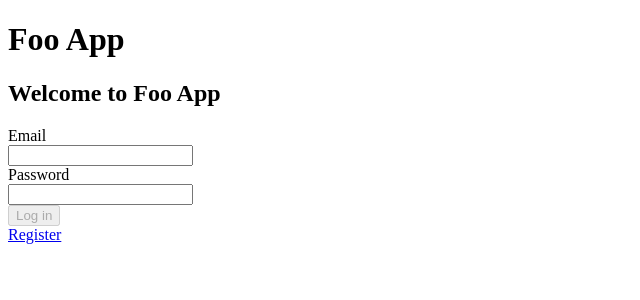
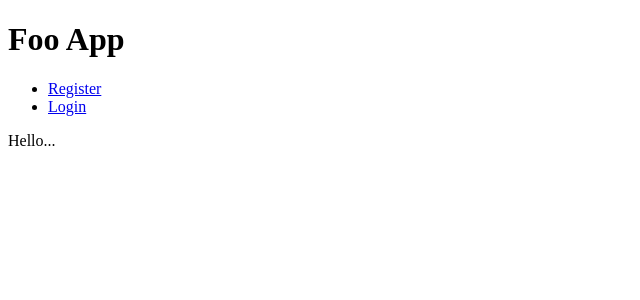
Before and after one commit to SYGMR/e-commerce, a React (Create React App) app in the folder client/: page / in a window 1280 px wide. Shown: the top 300 px of the page, without its empty margins (0-640 px from the left). Built offline with nearby package versions, Linux system fonts and the light colour scheme.

Commit message:
Took loginForm from home page and put it into its own component now accessible through /login

```diff
--- a/client/src/components/app.jsx
+++ b/client/src/components/app.jsx
@@ -7,6 +7,7 @@ import LandingPage from './landing-page';
 import AdminPage from './admin-page';
 import Dashboard from './dashboard';
 import RegistrationPage from './registration-page';
+import LoginPage from './login-page';
 import {refreshAuthToken} from '../actions/auth';
 
 export class App extends React.Component {
@@ -46,6 +47,7 @@ export class App extends React.Component {
 								<Route exact path="/" component={LandingPage} />
 								<Route exact path="/dashboard" component={Dashboard} />
 								<Route exact path="/register" component={RegistrationPage} />
+								<Route exact path="/login" component={LoginPage} />
 								<Route exact path="/admin" component={AdminPage} />
 						</div>
 				);
--- a/client/src/components/header-bar.jsx
+++ b/client/src/components/header-bar.jsx
@@ -1,6 +1,7 @@
 import React from 'react';
 import {connect} from 'react-redux';
 import {clearAuth} from '../actions/auth';
+import {Link} from 'react-router-dom';
 
 export class HeaderBar extends React.Component {
 	logOut() {
@@ -11,16 +12,17 @@ export class HeaderBar extends React.Component {
 
 	render() {
 		// Only render the log out button if we are logged in
-		let logOutButton;
-		if (this.props.loggedIn) {
-			logOutButton = (
-				<button onClick={() => this.logOut()}>Log out</button>
-			);
-		}
 		return (
 			<div className="header-bar">
 				<h1>Foo App</h1>
-				{logOutButton}
+				{this.props.loggedIn === false ?
+					<ul>
+						<li><Link to="/register">Register</Link></li>
+						<li><Link to="/login">Login</Link></li>
+					</ul>
+				:
+					<button onClick={() => this.logOut()}>Log out</button>
+				}
 			</div>
 		);
 	}
--- a/client/src/components/landing-page.jsx
+++ b/client/src/components/landing-page.jsx
@@ -1,8 +1,6 @@
 import React from 'react';
 import {connect} from 'react-redux';
 import {Link, Redirect} from 'react-router-dom';
-
-import LoginForm from './login-form';
 
 export function LandingPage(props) {
 	// If we are logged in redirect straight to the user's dashboard
@@ -11,11 +9,7 @@ export function LandingPage(props) {
 	}
 
 	return (
-        <div className="home">
-            <h2>Welcome to Foo App</h2>
-            <LoginForm />
-            <Link to="/register">Register</Link>
-        </div>
+		<div>Hello...</div>
 	);
 }
 
--- /dev/null
+++ b/client/src/components/login-page.jsx
@@ -0,0 +1,23 @@
+import React from 'react';
+import {connect} from 'react-redux';
+import {Link, Redirect} from 'react-router-dom';
+
+import LoginForm from './login-form';
+
+export function LoginPage(props) {
+		if (props.loggedIn) {
+				return <Redirect to="/dashboard" />;
+		}
+		return (
+				<div className="home">
+						<h2>Login for Foo App</h2>
+						<LoginForm />
+				</div>
+		);
+}
+
+const mapStateToProps = state => ({
+		loggedIn: state.auth.currentUser !== null
+});
+
+export default connect(mapStateToProps)(LoginPage);
--- a/client/src/components/registration-page.jsx
+++ b/client/src/components/registration-page.jsx
@@ -14,7 +14,6 @@ export function RegistrationPage(props) {
 		<div className="home">
 			<h2>Register for Foo App</h2>
 			<RegistrationForm />
-            <Link to="/">Login</Link>
 		</div>
 	);
 }
--- a/client/src/components/requires-login.jsx
+++ b/client/src/components/requires-login.jsx
@@ -8,7 +8,7 @@ export default () => Component => {
 		if (authenticating) {
 			return <div>Logging in...</div>;
 		} else if (!loggedIn || error) {
-            return <Redirect to="/" />;
+			return <Redirect to="/login" />;
 		}
 
 		return <Component {...passThroughProps} />;
```
Lines whose indentation alone changed are shown as unchanged.
